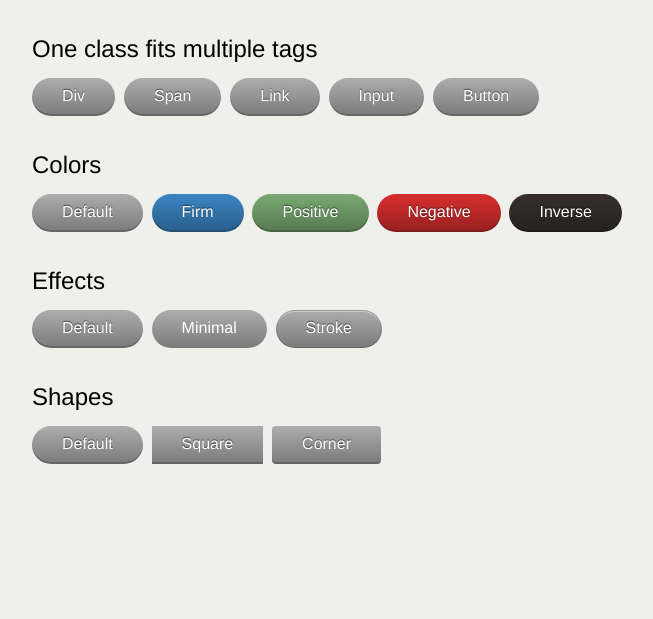
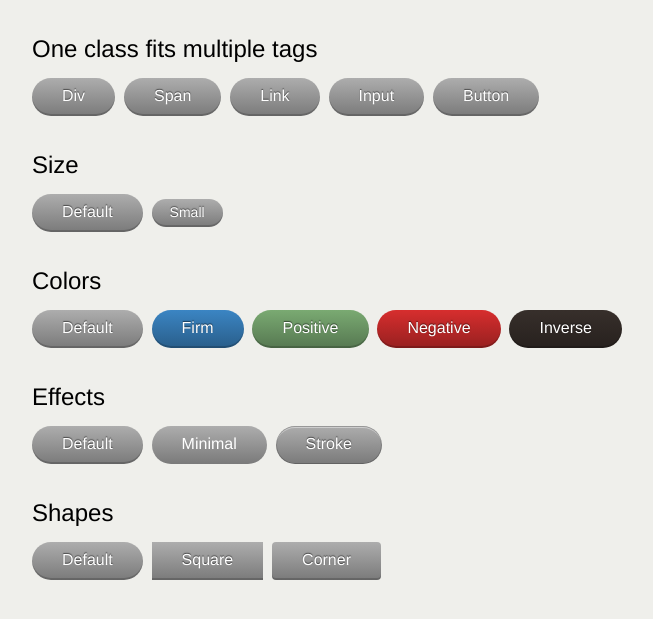
Before and after one commit to iurevych/The-Bricks, a Rails app: page / in a window 1280 px wide. Shown: the top 619 px of the page, without its empty margins (138-791 px from the left). Run offline with Rails 7, Linux system fonts and the light colour scheme; style sheets or scripts are compiled from the project's sources; some libraries are stand-ins or nearby versions.

Commit message:
Small button size

```diff
--- a/app/assets/stylesheets/modules/button.sass
+++ b/app/assets/stylesheets/modules/button.sass
@@ -24,6 +24,14 @@
   &:active
     +box-shadow((inset 0 1px 8px rgba(#000, .5), 0 2px 0 rgba(#fff, .6)))
     +vertical-gradient(#797979, #acacac)
+
+
+  // ---------------------------
+  // Sizes
+  // ---------------------------
+  &.is-small
+    font-size: 14px
+    padding: 5px 18px 7px
 
 
   // ---------------------------
@@ -86,3 +94,6 @@
   .button
     padding-bottom: 10px
     padding-top: 8px
+    &.is-small
+      padding-bottom: 6px
+      padding-top: 4px
--- a/app/views/application/bricks.haml
+++ b/app/views/application/bricks.haml
@@ -5,6 +5,11 @@
   %a.button.mrs{href: "#"} Link
   %input.button.mrs{type: "submit", value: "Input"}
   %button.button Button
+
+.pvl
+  %h1.mbl Size
+  .button.mrs Default
+  .button.is-small.mrs Small
 
 .pvl
   %h1.mbl Colors
```
